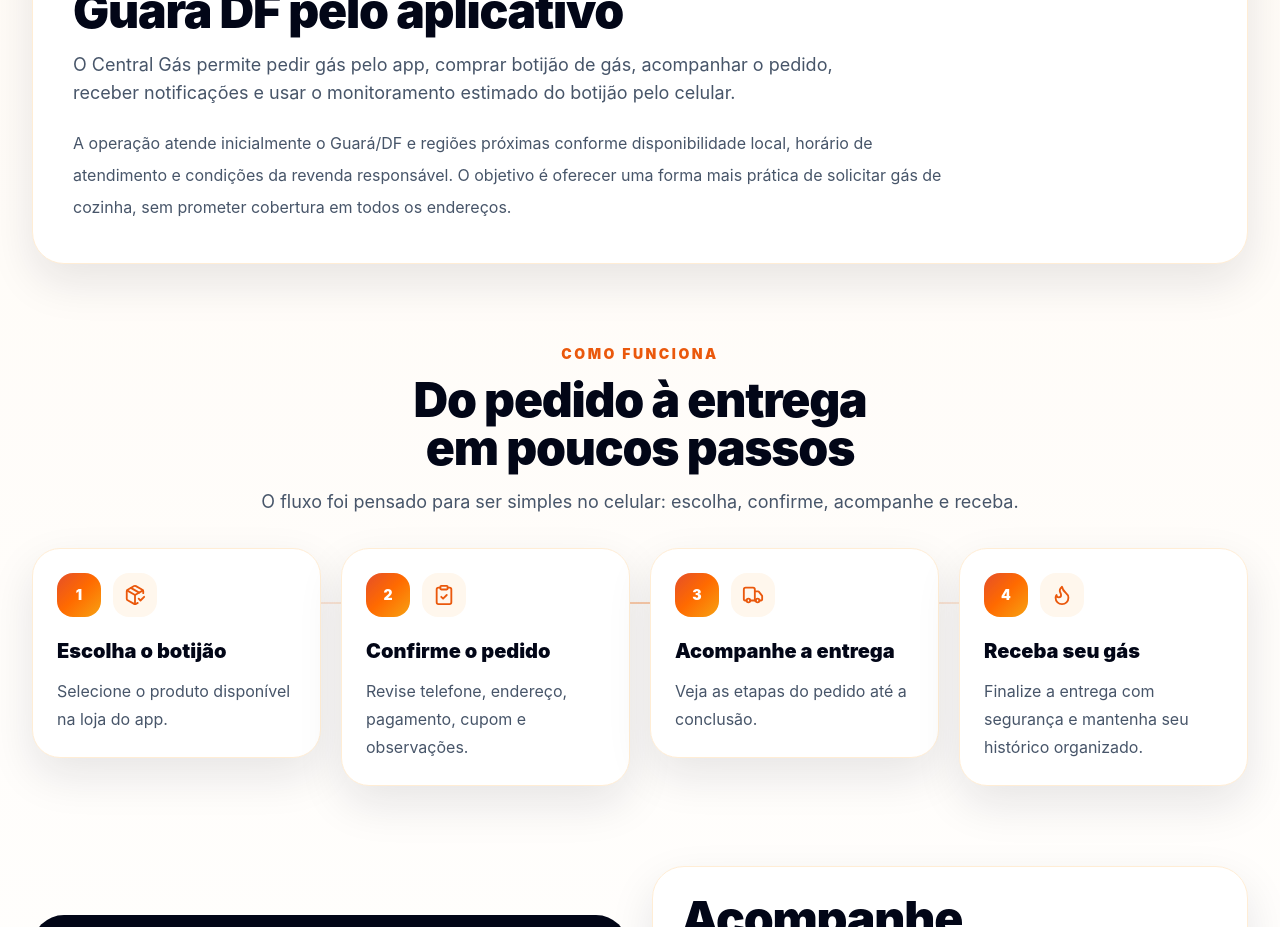
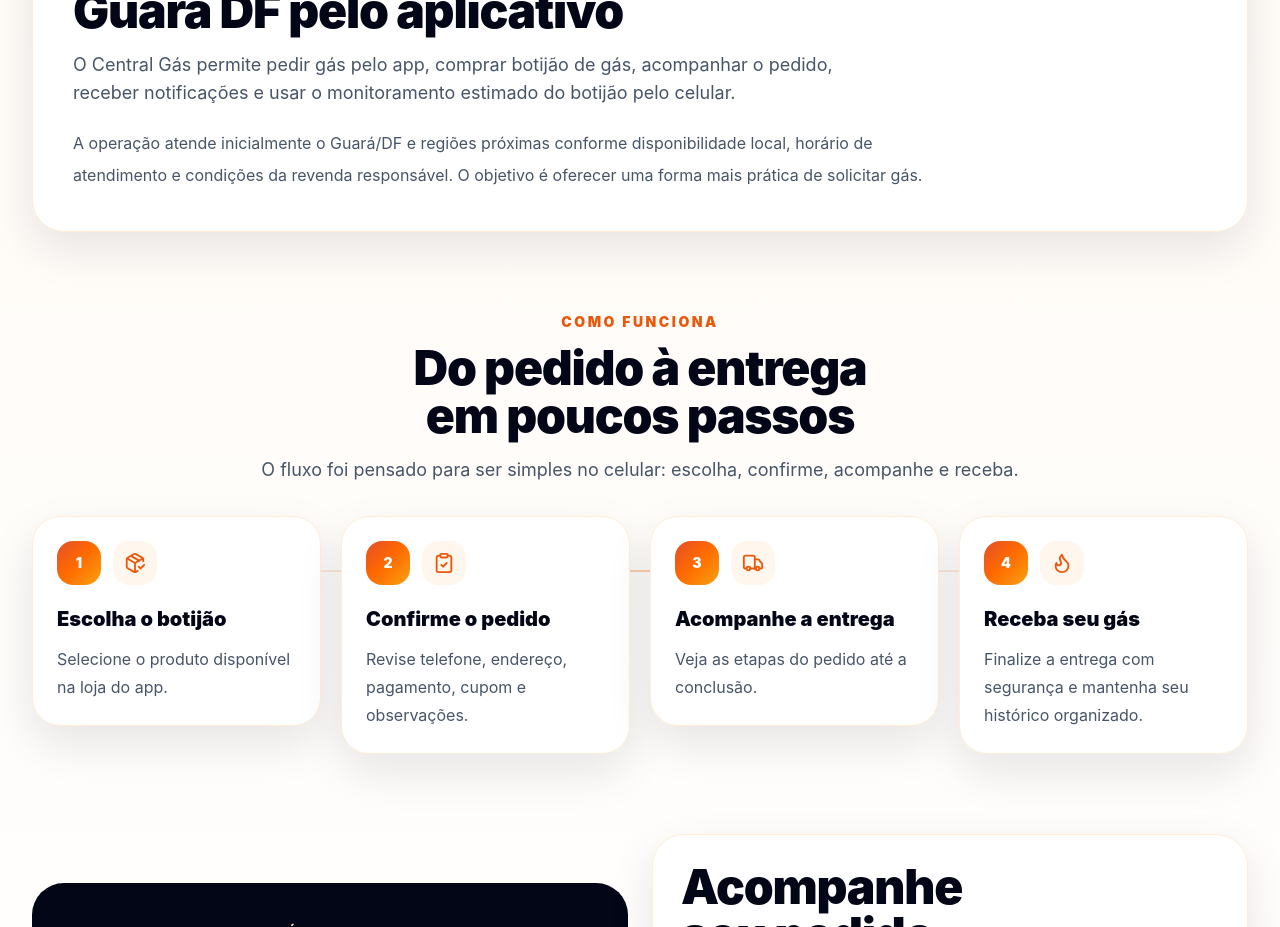
Before and after one commit to lucianosaantos321-ops/central-gas-site, a React (Vite) app: page / in a window 1280 px wide. Shown: the part 1680-2607 px from the top of the page. Built offline with nearby package versions, Linux system fonts and the light colour scheme.

Commit message:
Ajusta texto de atendimento local da Home

```diff
--- a/src/pages/Home.tsx
+++ b/src/pages/Home.tsx
@@ -77,7 +77,7 @@
             <p className="mt-5 max-w-4xl leading-8 text-slate-600">
               A operação atende inicialmente o Guará/DF e regiões próximas conforme disponibilidade local,
               horário de atendimento e condições da revenda responsável. O objetivo é oferecer uma forma
-              mais prática de solicitar gás de cozinha, sem prometer cobertura em todos os endereços.
+              mais prática de solicitar gás.
             </p>
           </div>
         </RevealOnScroll>
```
